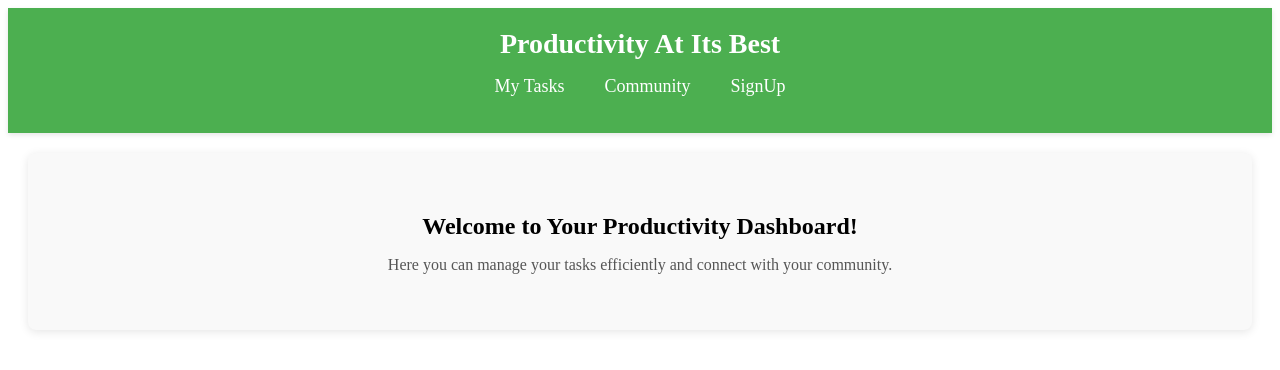
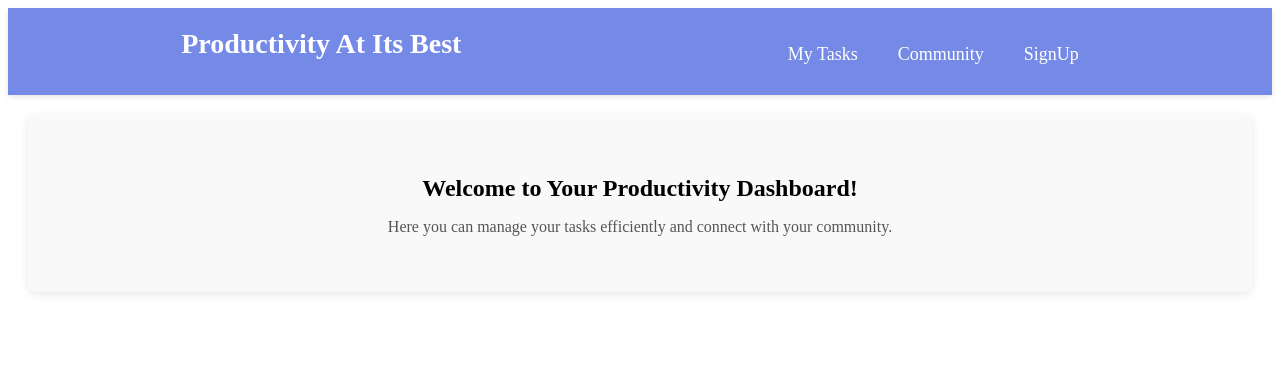
Before and after one commit to karugo-murage/Daily-planner, a React (Create React App) app: page / in a window 1280 px wide. Shown: the top 370 px of the page. Built offline with nearby package versions, Linux system fonts and the light colour scheme.

Commit message:
add custom display style

```diff
--- a/src/assets/App.css
+++ b/src/assets/App.css
@@ -1,23 +1,31 @@
-
+.{
+  font-family: 'Courier New', Courier, monospace;
+}
 .header {
-  background-color: #4CAF50; /* Green background */
+  /* max-width: 800px auto; */
+  display: flex;
+  justify-content:space-around;
+  background-color: #7589e6; /* Green background */
   color: white; /* White text */
   padding: 20px; /* Padding around the header */
-  text-align: center; /* Center the text */
+  text-align: center;
   box-shadow: 0 2px 5px rgba(0, 0, 0, 0.1); /* Subtle shadow */
 }
 
 .header-title {
+  /* border: 1px solid red; */
   font-size: 28px; /* Font size for the title */
   font-weight: bold; /* Make the title bold */
-  margin-bottom: 10px; /* Space below the title */
+  margin-bottom: 10px;
 }
 
 .navigation {
+  /* border: 1px solid red; */
   list-style-type: none; /* Remove bullet points */
   padding: 0; /* Remove padding */
   display: flex; /* Flexbox for horizontal alignment */
   justify-content: center; /* Center the navigation items */
+  margin-bottom: 10px;
 }
 
 .nav-item {
@@ -28,7 +36,7 @@
 }
 
 .nav-item:hover {
-  color: #FFC107; /* Change color on hover */
+  color: #ff8b07; /* Change color on hover */
   text-decoration: underline; /* Underline on hover */
 }
 
```
